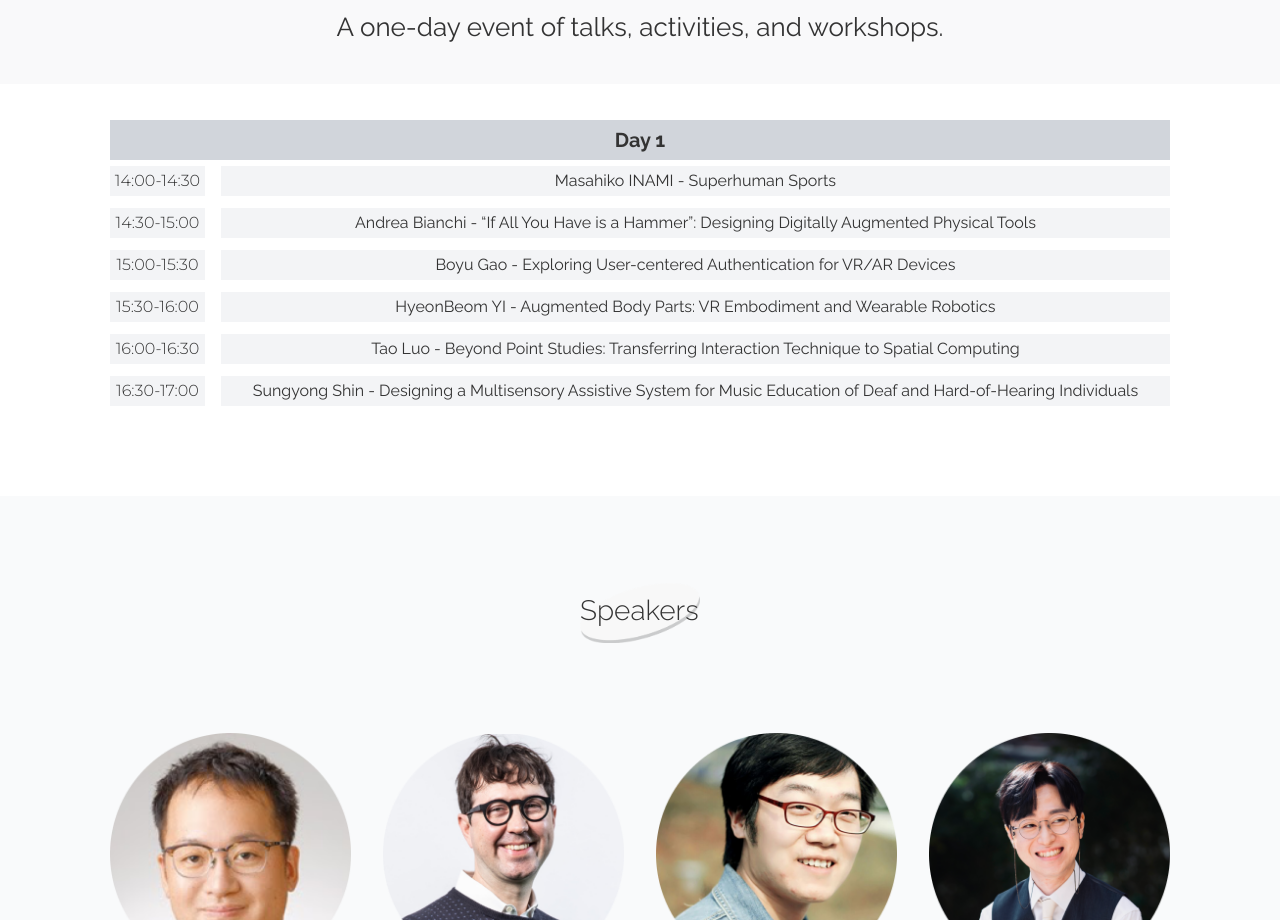
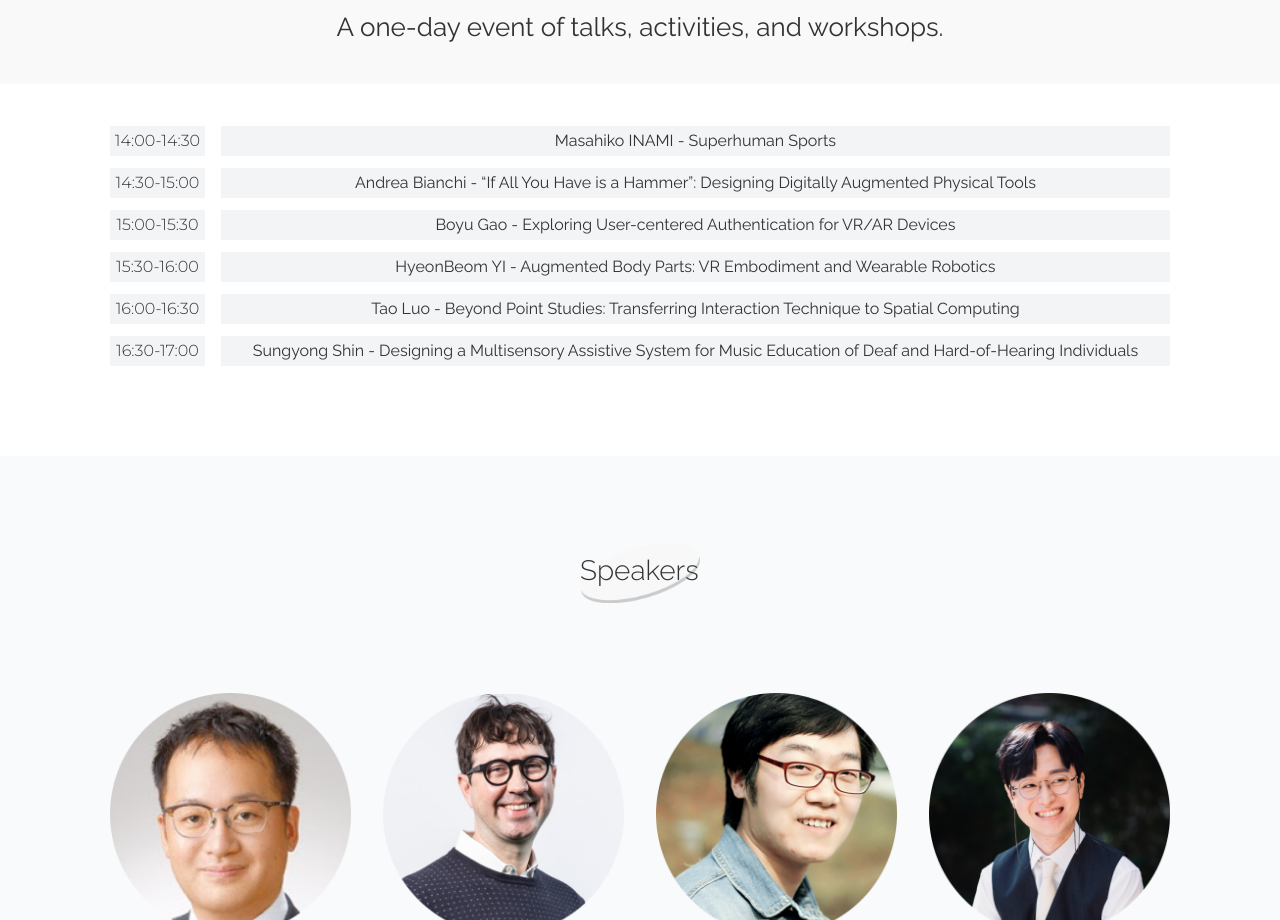
Before and after one commit to Immersive-Design-Group/NRF-Workshop-Website, a Next.js app: page / in a window 1280 px wide. Shown: the part 2080-3000 px from the top of the page. Built offline with nearby package versions, Linux system fonts and the light colour scheme; a web font is replaced by a local one.

Commit message:
Update 4_Schedule.tsx

```diff
--- a/components/4_Schedule.tsx
+++ b/components/4_Schedule.tsx
@@ -44,13 +44,6 @@ export default function Schedule() {
         <div className="max-w-5xl mx-auto w-full">
           {scheduleData.map((day) => (
             <div key={day.day} className="mb-6">
-              {/* 标题行 */}
-              <div
-                className="w-full mt-2 mb-2 flex items-center justify-center"
-                style={{ height: '40px', fontFamily: 'RalewayCustom', fontWeight: 700, fontSize: '20px', backgroundColor: '#d1d5db' }}
-              >
-                Day {day.day}
-              </div>
               {/* 表格行 */}
               <div className="w-full">
                 {day.activities.map((activity, index) => (
```
